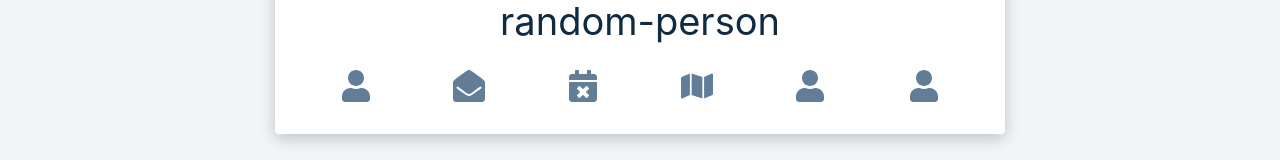
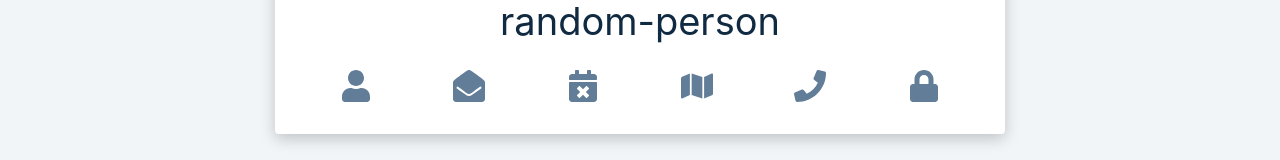
Before and after one commit to zainabturkmen/React-Projects, a React (Create React App) app in the folder react-projects-master/17-random-person/setup/: page / in a window 1280 px wide. Shown: the part 446-606 px from the top of the page. Built offline with nearby package versions, Linux system fonts and the light colour scheme; the HTML template or start-up script is replaced by a standard one.

Commit message:
random-person

```diff
--- a/react-projects-master/17-random-person/setup/src/App.js
+++ b/react-projects-master/17-random-person/setup/src/App.js
@@ -41,13 +41,14 @@ function App() {
             <button className="icon" data-label="street" onMouseOver={handleValue}>
               <FaMap />
             </button>
-            <button className="icon" data-label="name" onMouseOver={handleValue}>
-              <FaUser />
+            <button className="icon" data-label="phone" onMouseOver={handleValue}>
+              <FaPhone />
             </button>
-            <button className="icon" data-label="name" onMouseOver={handleValue}>
-              <FaUser />
+            <button className="icon" data-label="password" onMouseOver={handleValue}>
+              <FaLock />
             </button>
           </div>
+
         </div>
       </div>
     </main>
```
